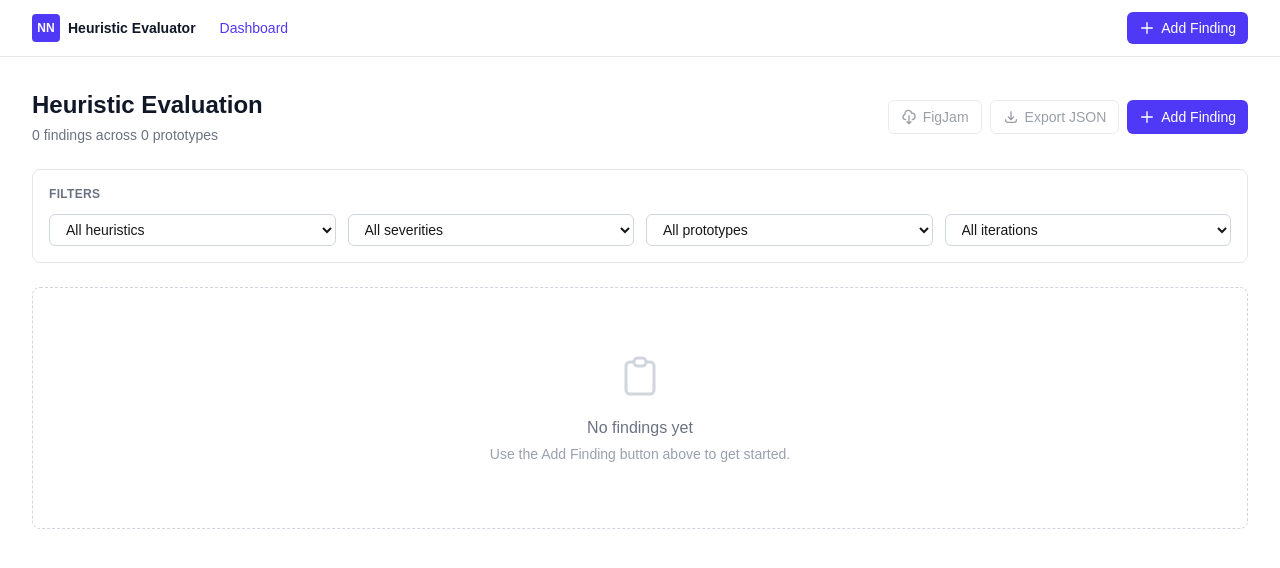
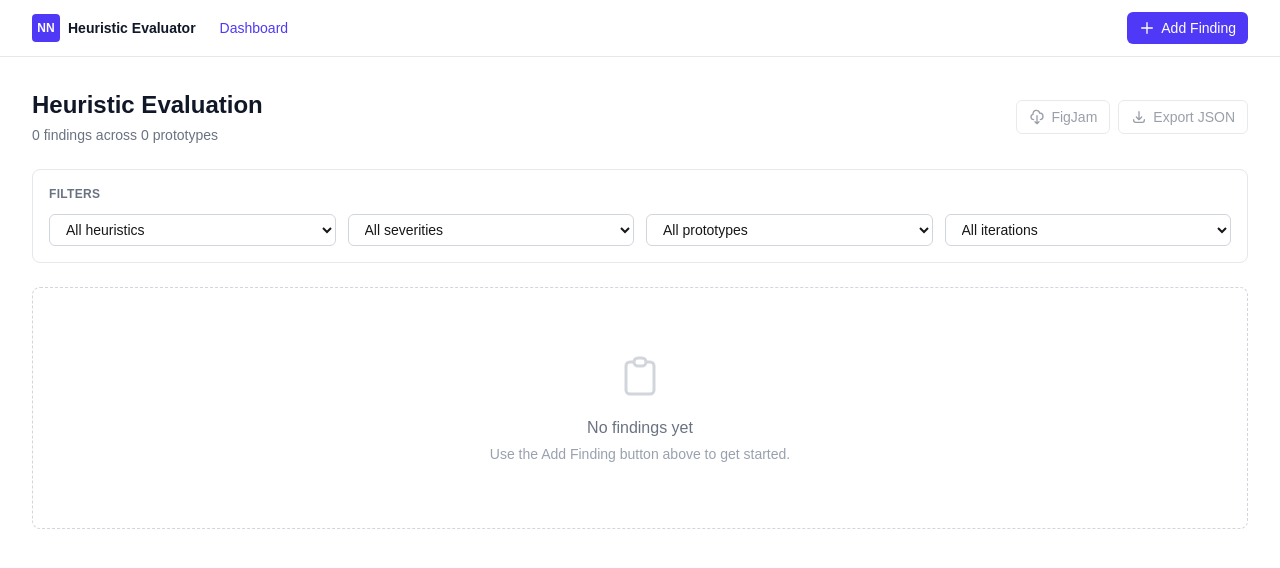
Before and after one commit to christopherrossi/HeuristicsTest, a Next.js app: page / in a window 1280 px wide. Shown: the top 568 px of the page. Built offline with nearby package versions, Linux system fonts and the light colour scheme.

Commit message:
Remove duplicate Add Finding button; make screenshot full size

```diff
--- a/app/components/Dashboard.tsx
+++ b/app/components/Dashboard.tsx
@@ -88,10 +88,7 @@ export default function Dashboard() {
             <svg className="w-4 h-4" fill="none" stroke="currentColor" viewBox="0 0 24 24"><path strokeLinecap="round" strokeLinejoin="round" strokeWidth={2} d="M4 16v1a3 3 0 003 3h10a3 3 0 003-3v-1m-4-4l-4 4m0 0l-4-4m4 4V4" /></svg>
             Export JSON
           </button>
-          <Link href="/new" className="inline-flex items-center gap-1.5 px-3 py-1.5 bg-indigo-600 text-white text-sm font-medium rounded-md hover:bg-indigo-700 transition-colors">
-            <svg className="w-4 h-4" fill="none" stroke="currentColor" viewBox="0 0 24 24"><path strokeLinecap="round" strokeLinejoin="round" strokeWidth={2} d="M12 4v16m8-8H4" /></svg>
-            Add Finding
-          </Link>
+
         </div>
       </div>
 
--- a/app/findings/[id]/FindingDetailClient.tsx
+++ b/app/findings/[id]/FindingDetailClient.tsx
@@ -127,11 +127,14 @@ export default function FindingDetailClient({ id }: Props) {
           <p className="text-xs font-semibold text-gray-500 uppercase tracking-wide mb-2">
             Screenshot
           </p>
-          <img
-            src={finding.screenshot}
-            alt="Finding screenshot"
-            className="w-full rounded border border-gray-200 max-h-80 object-contain"
-          />
+          <a href={finding.screenshot} target="_blank" rel="noopener noreferrer">
+            <img
+              src={finding.screenshot}
+              alt="Finding screenshot"
+              className="w-full rounded border border-gray-200 cursor-zoom-in"
+            />
+          </a>
+          <p className="text-xs text-gray-400 mt-1 text-center">Click to open full size</p>
         </div>
       )}
 
```
